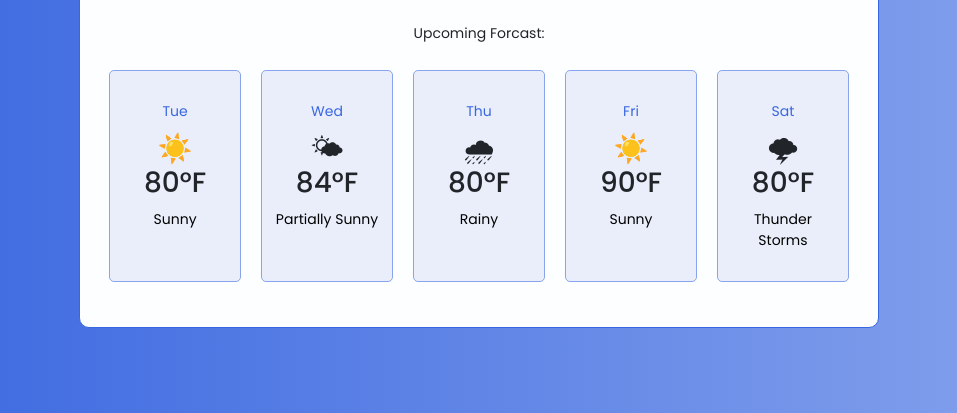
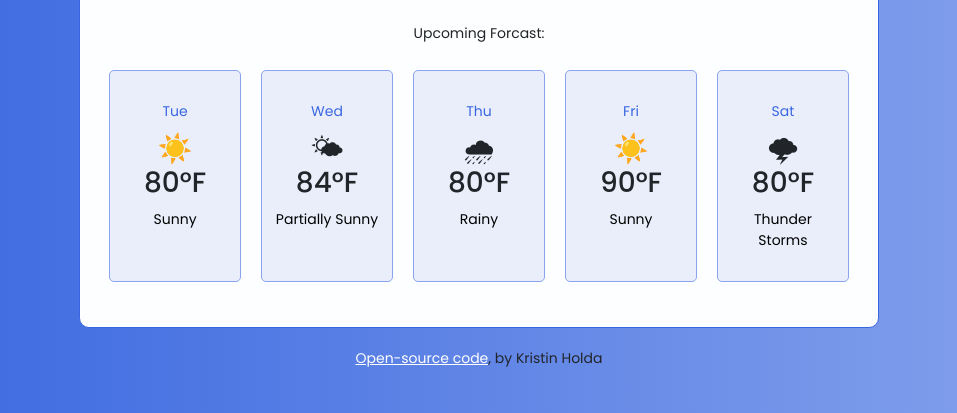
Before and after one commit to kristinholda/weather-app, a plain HTML site: page index.html in a window 1280 px wide. Shown: the part 387-800 px from the top of the page, without its empty margins (161-1118 px from the left). Drawn offline with nearby package versions, Linux system fonts and the light colour scheme.

Commit message:
Added link to github repo and styled it

```diff
--- a/index.html
+++ b/index.html
@@ -122,6 +122,13 @@
         </div>
       </div>
     </div>
+    <div class="github-repo">
+      <p>
+        <a href="https://github.com/kristinholda/weather-app" target="_blank"
+          >Open-source code</a
+        >, by Kristin Holda
+      </p>
+    </div>
     <script src="src/index.js"></script>
   </body>
 </html>
--- a/src/style.css
+++ b/src/style.css
@@ -114,3 +114,7 @@ a#fahrenheit,
 a#celsius {
   color: #3866e0;
 }
+
+.github-repo a {
+  color: #ffffff;
+}
```
